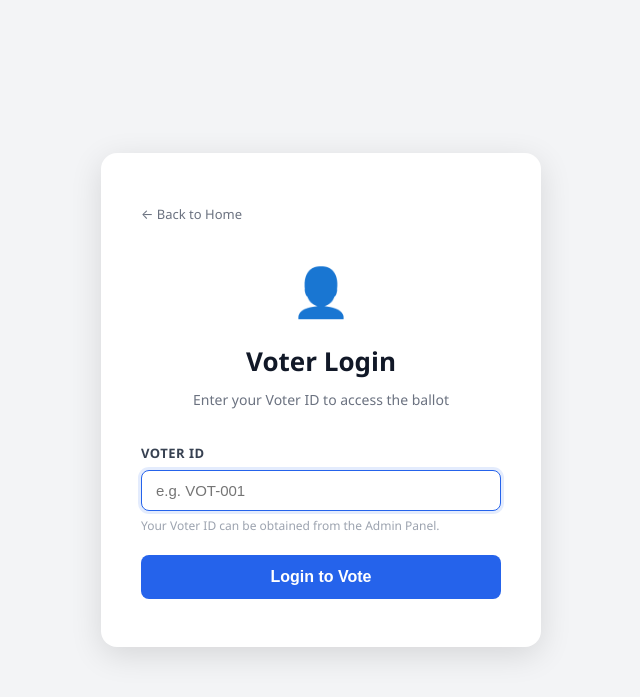
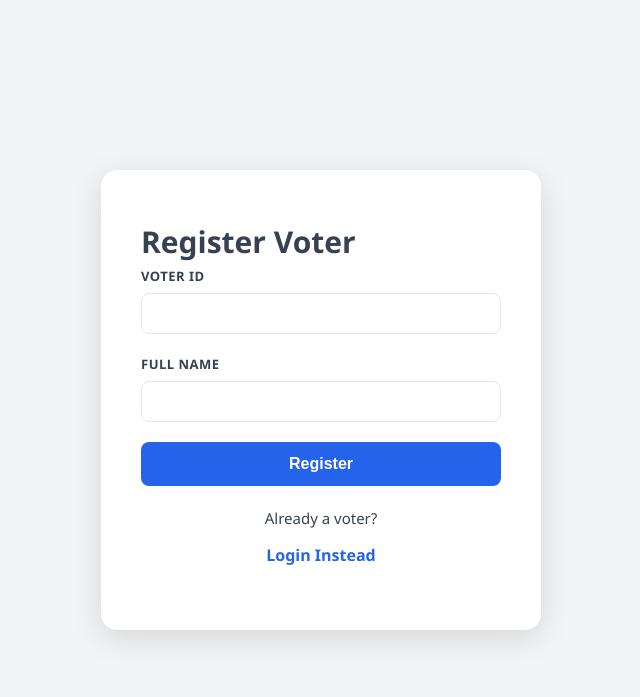
Before and after one commit to WaruguruMundia/voters_system, a PHP site: page /voter_login.php in a window 1280 px wide. Shown: the top 697 px of the page, without its empty margins (319-959 px from the left). Run offline with PHP 8.4, Linux system fonts and the light colour scheme.

Commit message:
Update voter_login.php
Hola, have added a full name section for registering new voters together with their ID and also to login existing voters.

```diff
--- a/voter_login.php
+++ b/voter_login.php
@@ -1,20 +1,22 @@
 <?php
 require_once 'config.php';
 
-if (isset($_SESSION['voter_id'])) {
-    header("Location: vote.php");
-    exit();
-}
-
+$mode = $_GET['mode'] ?? 'register'; // default = register
 $error = '';
+$success = '';
 
 if ($_SERVER['REQUEST_METHOD'] === 'POST') {
     $voter_id = trim($_POST['voter_id'] ?? '');
+    $full_name = trim($_POST['full_name'] ?? '');
+
+    $conn = getConnection();
+
+    // ================= LOGIN =================
+    if ($_POST['action'] === 'login') {
 
         if (empty($voter_id)) {
             $error = 'Please enter your Voter ID.';
         } else {
-        $conn = getConnection();
             $stmt = $conn->prepare("SELECT * FROM voters WHERE voter_id = ?");
             $stmt->bind_param("s", $voter_id);
             $stmt->execute();
@@ -24,7 +26,7 @@ if ($_SERVER['REQUEST_METHOD'] === 'POST') {
                 $voter = $result->fetch_assoc();
 
                 if ($voter['has_voted'] == 1) {
-                $error = 'You have already cast your vote. Each voter can only vote once.';
+                    $error = 'You have already voted.';
                 } else {
                     $_SESSION['voter_id']   = $voter['voter_id'];
                     $_SESSION['voter_name'] = $voter['full_name'];
@@ -32,54 +34,103 @@ if ($_SERVER['REQUEST_METHOD'] === 'POST') {
                     exit();
                 }
             } else {
-            $error = 'Invalid Voter ID. Please check with the admin.';
+                $error = 'Invalid Voter ID.';
             }
 
             $stmt->close();
+        }
+    }
+
+    // ================= REGISTER =================
+    if ($_POST['action'] === 'register') {
+
+        if (empty($voter_id) || empty($full_name)) {
+            $error = 'Please fill in all fields.';
+        } else {
+            $check = $conn->prepare("SELECT voter_id FROM voters WHERE voter_id = ?");
+            $check->bind_param("s", $voter_id);
+            $check->execute();
+            $check->store_result();
+
+            if ($check->num_rows > 0) {
+                $error = 'Voter ID already exists.';
+            } else {
+                $stmt = $conn->prepare("INSERT INTO voters (voter_id, full_name, has_voted) VALUES (?, ?, 0)");
+                $stmt->bind_param("ss", $voter_id, $full_name);
+
+                if ($stmt->execute()) {
+                    $success = 'Registered successfully! You can now log in.';
+                    $mode = 'login'; // switch to login after register
+                } else {
+                    $error = 'Registration failed.';
+                }
+
+                $stmt->close();
+            }
+
+            $check->close();
+        }
+    }
+
     $conn->close();
 }
-}
 ?>
+
 <!DOCTYPE html>
 <html lang="en">
 <head>
 <meta charset="UTF-8">
 <meta name="viewport" content="width=device-width, initial-scale=1.0">
-    <title>Voter Login – Voters System</title>
+<title>Voter System</title>
 <link rel="stylesheet" href="css/style.css">
 </head>
 <body class="auth-body">
 
 <div class="auth-card">
-    <a href="index.php" class="back-link">← Back to Home</a>
 
-    <div class="auth-header">
-        <div class="auth-icon">👤</div>
-        <h1>Voter Login</h1>
-        <p>Enter your Voter ID to access the ballot</p>
-    </div>
+    <h1><?= $mode === 'login' ? 'Voter Login' : 'Register Voter' ?></h1>
 
     <?php if ($error): ?>
         <div class="alert alert-error"><?= htmlspecialchars($error) ?></div>
     <?php endif; ?>
 
-    <form method="POST" action="voter_login.php">
+    <?php if ($success): ?>
+        <div class="alert alert-success"><?= htmlspecialchars($success) ?></div>
+    <?php endif; ?>
+
+    <form method="POST">
+
+        <input type="hidden" name="action" value="<?= $mode ?>">
+
         <div class="form-group">
-            <label for="voter_id">Voter ID</label>
-            <input
-                type="text"
-                id="voter_id"
-                name="voter_id"
-                placeholder="e.g. VOT-001"
-                value="<?= htmlspecialchars($_POST['voter_id'] ?? '') ?>"
-                autofocus
-                required
-            >
-            <small>Your Voter ID can be obtained from the Admin Panel.</small>
+            <label>Voter ID</label>
+            <input type="text" name="voter_id" required>
         </div>
 
-        <button type="submit" class="btn btn-primary btn-full">Login to Vote</button>
+        <?php if ($mode === 'register'): ?>
+        <div class="form-group">
+            <label>Full Name</label>
+            <input type="text" name="full_name" required>
+        </div>
+        <?php endif; ?>
+
+        <button class="btn btn-primary btn-full">
+            <?= $mode === 'login' ? 'Login to Vote' : 'Register' ?>
+        </button>
+
     </form>
+
+    <!-- TOGGLE -->
+    <div style="margin-top:20px;text-align:center;">
+        <?php if ($mode === 'register'): ?>
+            <p>Already a voter?</p>
+            <a href="?mode=login" class="btn btn-secondary btn-full">Login Instead</a>
+        <?php else: ?>
+            <p>New voter?</p>
+            <a href="?mode=register" class="btn btn-secondary btn-full">Register Instead</a>
+        <?php endif; ?>
+    </div>
+
 </div>
 
 </body>
```
Lines whose indentation alone changed are shown as unchanged.
